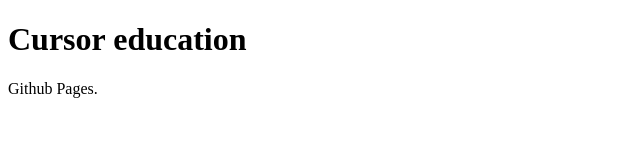
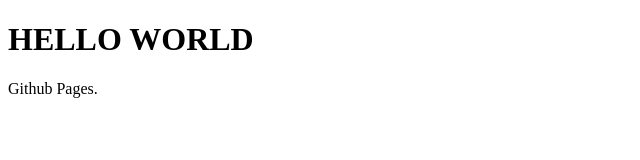
Before and after one commit to tarasandrushko/tarasandrushko.github.io, a plain HTML site: page index.html in a window 1280 px wide. Shown: the whole page, without its empty margins (0-640 px from the left). Drawn offline with Linux system fonts and the light colour scheme.

Commit message:
Update index.html

```diff
--- a/index.html
+++ b/index.html
@@ -1,9 +1,8 @@
 <!DOCTYPE html>
 <html>
 	<body>
-		<h1>Cursor education</h1>
+		<h1>HELLO WORLD</h1>
 		<p>Github Pages.</p>
-		<img src "http://cursor.education/img/courses/webui-logo2.png">
-		</img>
+
 	</body>
 </html>
```
